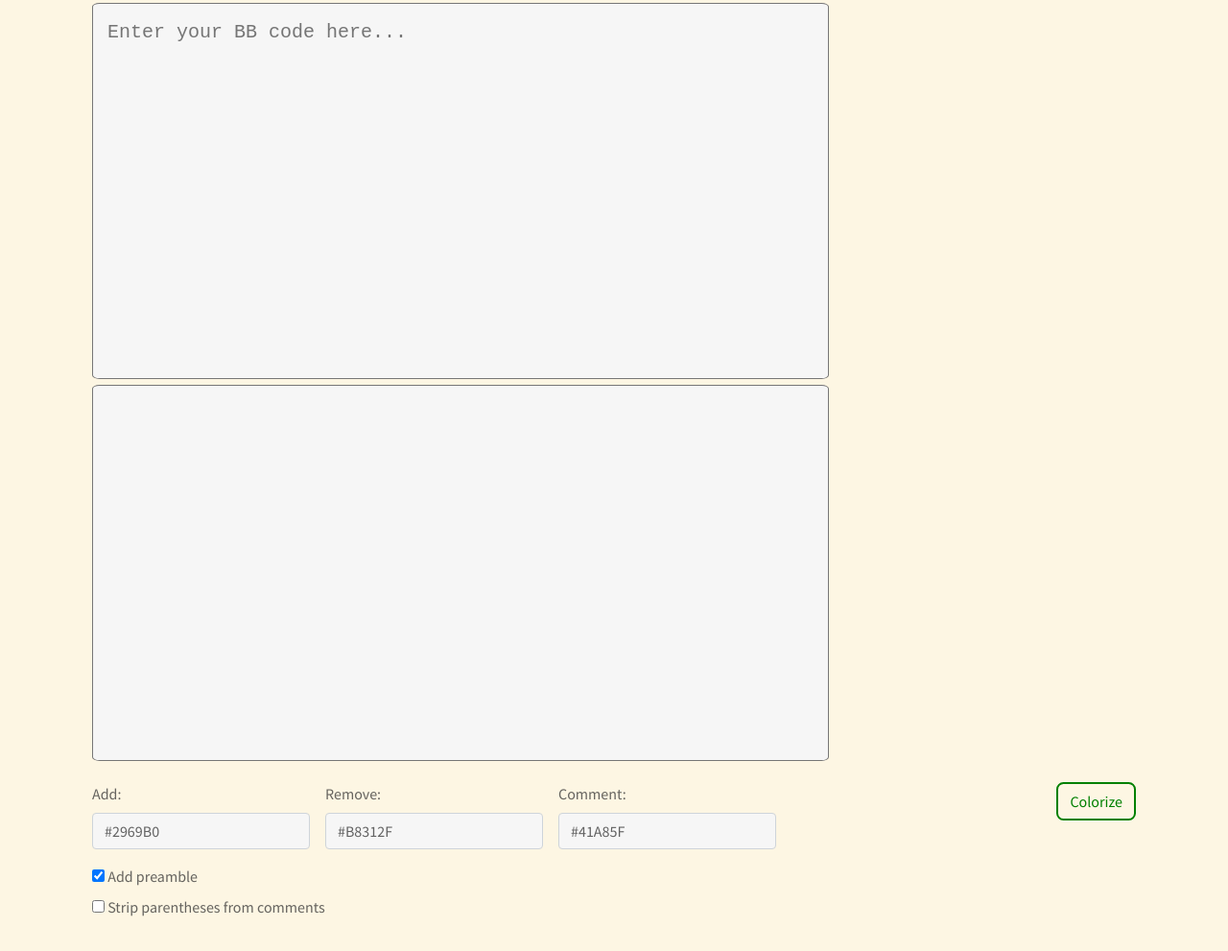
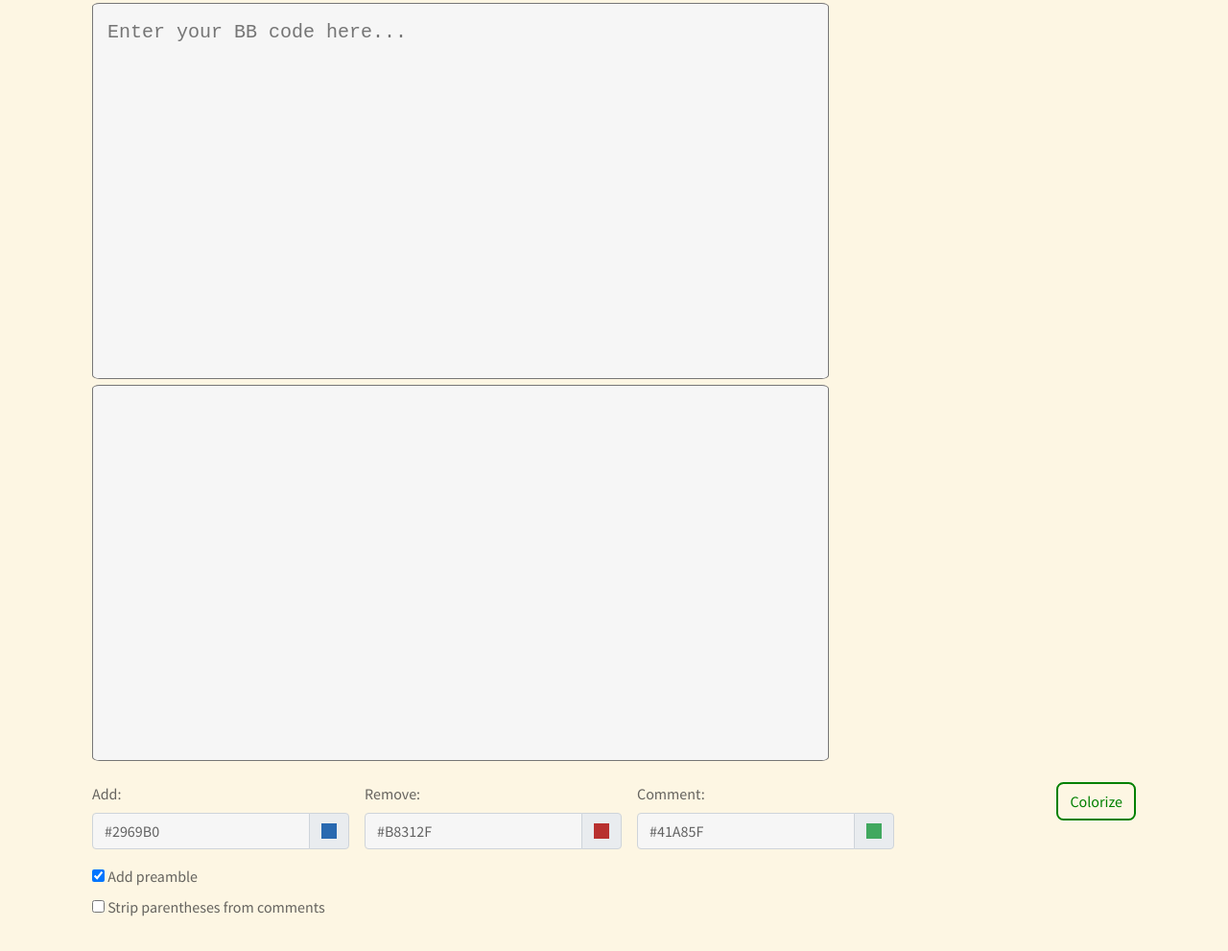
Before and after one commit to gpcolorizer/gpcolorizer.github.io, a plain HTML site: page index.html in a window 1280 px wide. Shown: the part 503-1494 px from the top of the page at 96% size. Drawn offline with nearby package versions, Linux system fonts and the light colour scheme.

Commit message:
Enhance color pickers

```diff
--- a/index.html
+++ b/index.html
@@ -41,15 +41,30 @@
                             <div id="colors">
                                 <div>
                                     <label for="opt-add-color">Add:</label>
-                                    <input id="opt-add-color" type="text" class="form-control" value="#2969B0">
+                                    <div id="opt-add-color" class="input-group">
+                                        <input type="text" class="form-control" value="#2969B0">
+                                        <span class="input-group-append">
+                                            <span class="input-group-text colorpicker-input-addon"><i></i></span>
+                                        </span>
+                                    </div>
                                 </div>
                                 <div>
                                     <label for="opt-remove-color">Remove:</label>
-                                    <input id="opt-remove-color" type="text" class="form-control" value="#B8312F">
+                                    <div id="opt-remove-color" class="input-group">
+                                        <input type="text" class="form-control" value="#B8312F">
+                                        <span class="input-group-append">
+                                            <span class="input-group-text colorpicker-input-addon"><i></i></span>
+                                        </span>
+                                    </div>
                                 </div>
                                 <div>
                                     <label for="opt-comment-color">Comment:</label>
-                                    <input id="opt-comment-color" type="text" class="form-control" value="#41A85F">
+                                    <div id="opt-comment-color" class="input-group">
+                                        <input type="text" class="form-control" value="#41A85F">
+                                        <span class="input-group-append">
+                                            <span class="input-group-text colorpicker-input-addon"><i></i></span>
+                                        </span>
+                                    </div>
                                 </div>
                             </div>
 
@@ -81,9 +96,9 @@
         $('#btn-colorize').click(function() {
             let input = $('#input').val();
             let options = {
-                addColor: $('#opt-add-color').val(),
-                removeColor: $('#opt-remove-color').val(),
-                commentColor: $('#opt-comment-color').val(),
+                addColor: $('#opt-add-color > input').val(),
+                removeColor: $('#opt-remove-color > input').val(),
+                commentColor: $('#opt-comment-color > input').val(),
 
                 addPreamble: $('#opt-preamble').prop('checked'),
                 stripParens: $('#opt-strip-parens').prop('checked'),
@@ -101,9 +116,7 @@
         });
 
         $(function() {
-            $('#opt-add-color').colorpicker();
-            $('#opt-remove-color').colorpicker();
-            $('#opt-comment-color').colorpicker();
+            $('#opt-add-color, #opt-remove-color, #opt-comment-color').colorpicker();
         });
         </script>
     </body>
```
